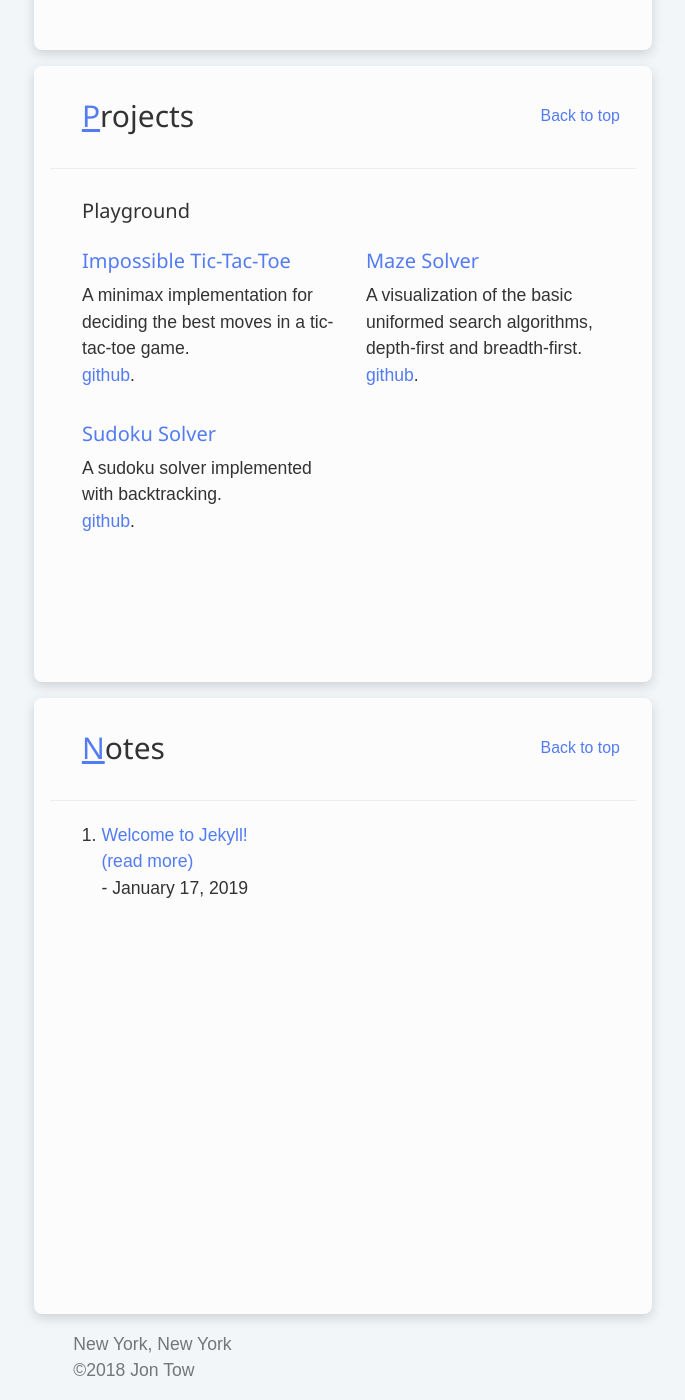
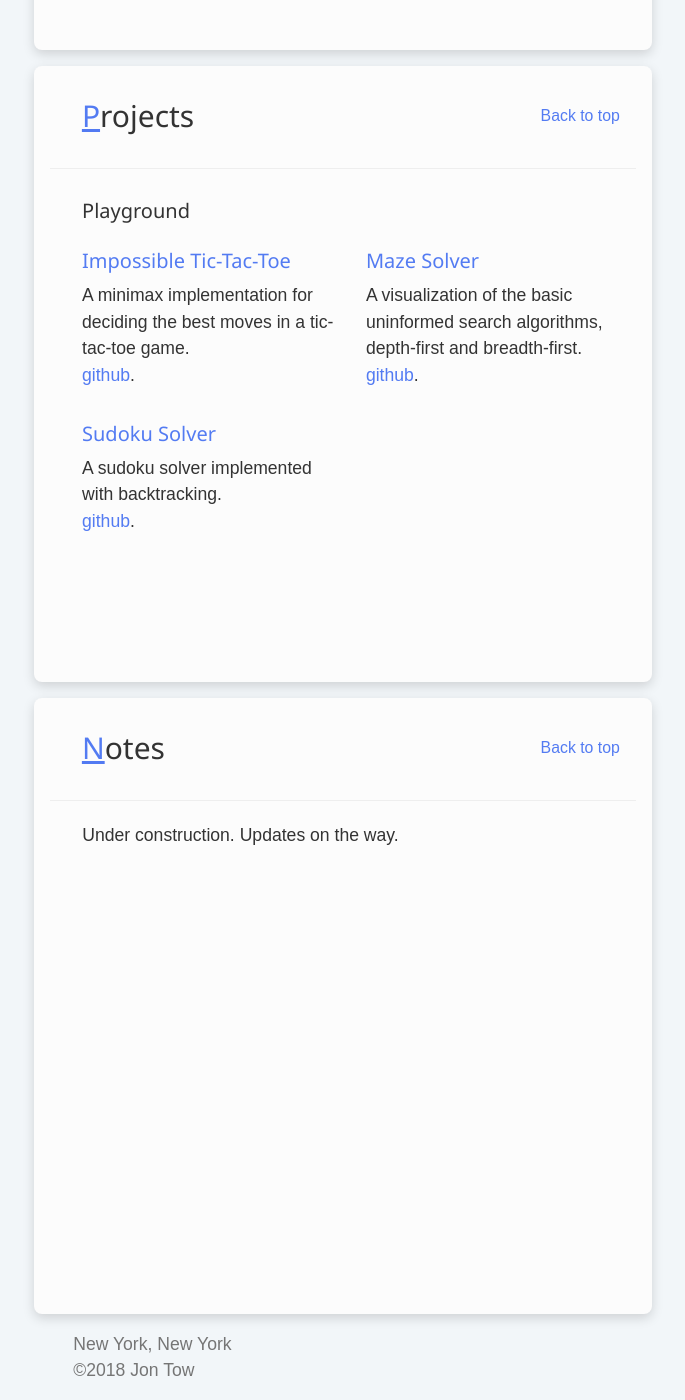
Before and after one commit to jon-tow/jon-tow.github.io, a Jekyll site: the page built from index.html, in a window 1280 px wide and 1400 px high, scrolled down 651 px. Shown: the whole window, without its empty margins (297-982 px from the left). Built offline with Jekyll 4.4.1, drawn with Linux system fonts in a browser that asks for light colours; nearby versions of some CDN libraries.

Commit message:
fix mispelling

```diff
--- a/_includes/_sections/notes.html
+++ b/_includes/_sections/notes.html
@@ -18,9 +18,10 @@
     <!-- Notes Row -->
     <div class="w3-row">
       <!-- Row Content -->
-      <div class="w3-col w3-container" style="padding-left:2em; width:100%">
+      <div class="w3-col w3-container" style="width:100%">
+        Under construction. Updates on the way.
+        <!-- Limit the number of post here to 5
         <ol class="entry-previews">
-          <!-- Limit the number of post here to 5 -->
           {% for post in site.posts limit:5 %}
           <li>
             <p class="post-preview">
@@ -36,6 +37,7 @@
           </li>
           {% endfor %}
         </ol>
+        -->
       </div>
     </div>
   </div>
--- a/_includes/_sections/projects.html
+++ b/_includes/_sections/projects.html
@@ -45,7 +45,7 @@
           </a>
         </h4>
         <p>
-          A visualization of the basic uniformed search algorithms, depth-first and breadth-first. <br />
+          A visualization of the basic uninformed search algorithms, depth-first and breadth-first. <br />
           <a href="https://github.com/jon-tow/maze-solver">github</a>.
         </p>
       </div>
```
Also changed, not shown: index.html (line endings or trailing spaces), 1 other file.
